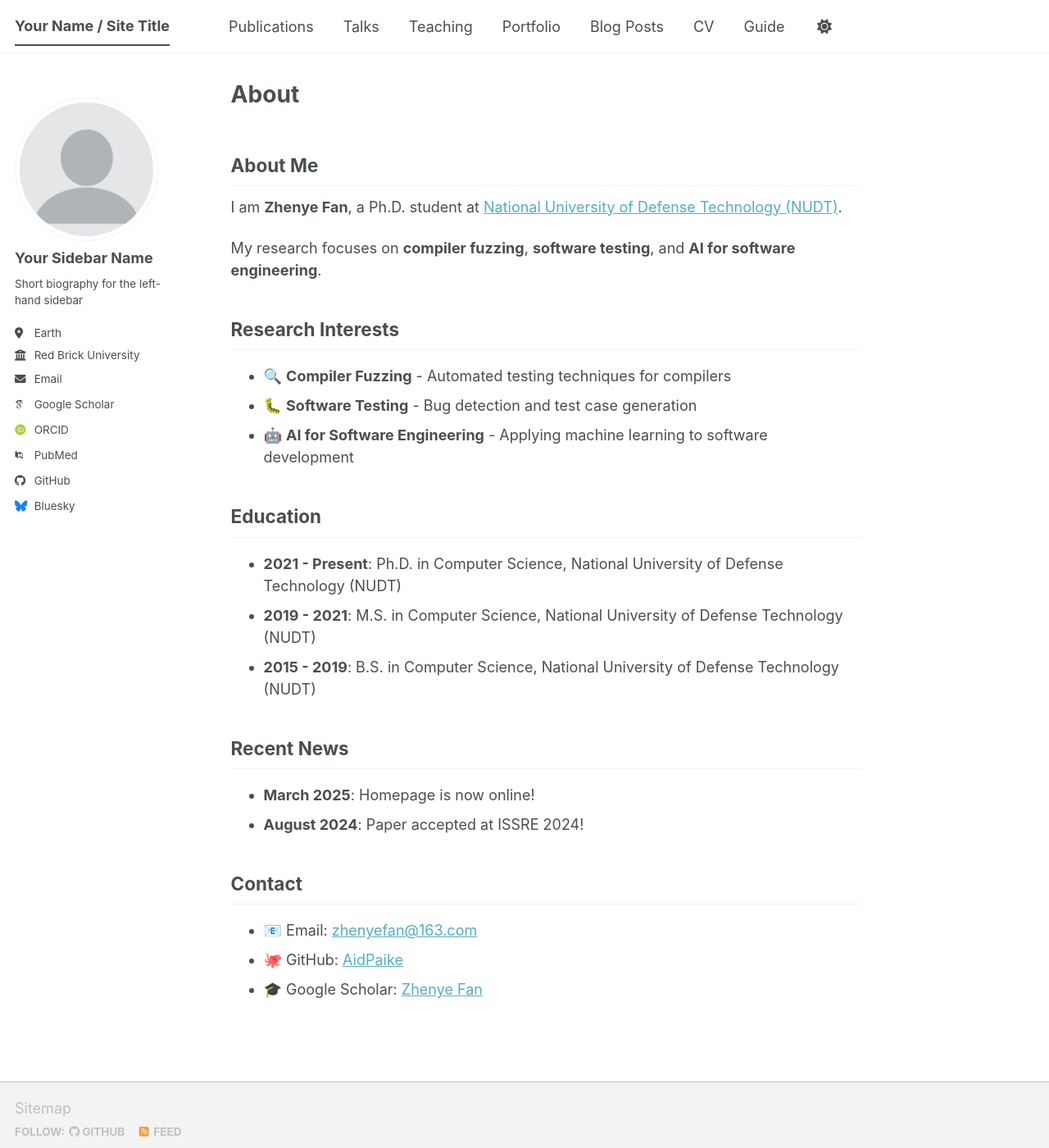
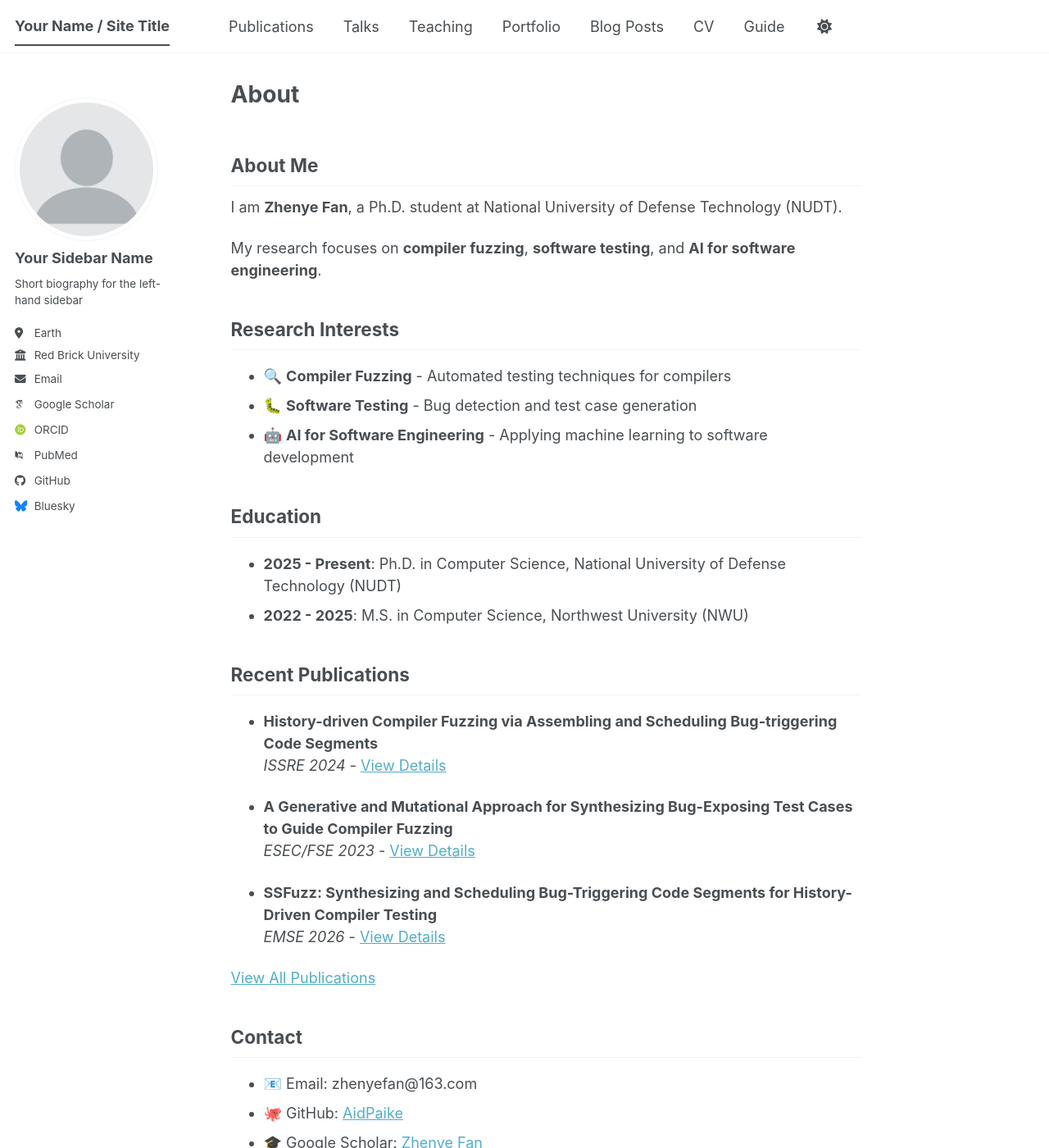
Before and after one commit to AidPaike/aidpaike.github.io, a Jekyll site: the page built from _pages/about.md, in a window 1280 px wide and 1400 px high. Shown: the whole window at 82% size. Built offline with Jekyll 4.4.1, drawn with Linux system fonts in a browser that asks for light colours; some web fonts are replaced; a script bundle is joined from its source files by our own code; library files that are not in the unit come from our copies.

Commit message:
Update education and links

```diff
--- a/_pages/about.md
+++ b/_pages/about.md
@@ -6,7 +6,7 @@ author_profile: true
 
 ## About Me
 
-I am **Zhenye Fan**, a Ph.D. student at [National University of Defense Technology (NUDT)](https://www.nudt.edu.cn/).
+I am **Zhenye Fan**, a Ph.D. student at National University of Defense Technology (NUDT).
 
 My research focuses on **compiler fuzzing**, **software testing**, and **AI for software engineering**.
 
@@ -18,17 +18,24 @@ My research focuses on **compiler fuzzing**, **software testing**, and **AI for
 
 ## Education
 
-- **2021 - Present**: Ph.D. in Computer Science, National University of Defense Technology (NUDT)
-- **2019 - 2021**: M.S. in Computer Science, National University of Defense Technology (NUDT)
-- **2015 - 2019**: B.S. in Computer Science, National University of Defense Technology (NUDT)
+- **2025 - Present**: Ph.D. in Computer Science, National University of Defense Technology (NUDT)
+- **2022 - 2025**: M.S. in Computer Science, Northwest University (NWU)
 
-## Recent News
+## Recent Publications
 
-- **March 2025**: Homepage is now online!
-- **August 2024**: Paper accepted at ISSRE 2024!
+- **History-driven Compiler Fuzzing via Assembling and Scheduling Bug-triggering Code Segments**
+  *ISSRE 2024* - [View Details](https://aidpaike.github.io/publications/)
+
+- **A Generative and Mutational Approach for Synthesizing Bug-Exposing Test Cases to Guide Compiler Fuzzing**
+  *ESEC/FSE 2023* - [View Details](https://aidpaike.github.io/publications/)
+
+- **SSFuzz: Synthesizing and Scheduling Bug-Triggering Code Segments for History-Driven Compiler Testing**
+  *EMSE 2026* - [View Details](https://aidpaike.github.io/publications/)
+
+[View All Publications](https://aidpaike.github.io/publications/)
 
 ## Contact
 
-- 📧 Email: [zhenyefan@163.com](mailto:zhenyefan@163.com)
+- 📧 Email: zhenyefan@163.com
 - 🐙 GitHub: [AidPaike](https://github.com/AidPaike)
 - 🎓 Google Scholar: [Zhenye Fan](https://scholar.google.com/citations?hl=en&user=YsCItkMAAAAJ)
```
